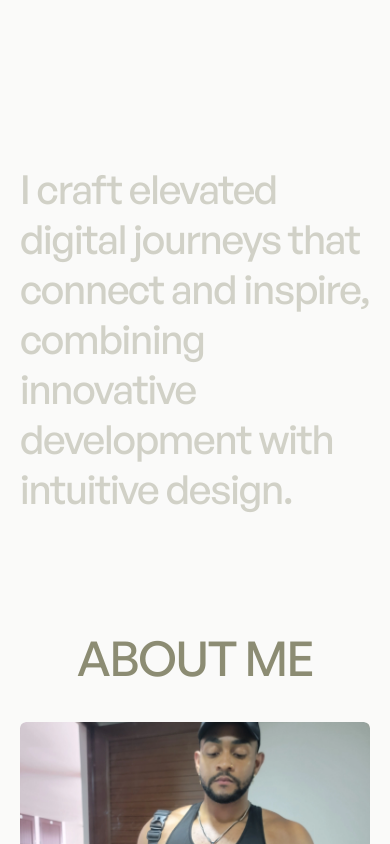
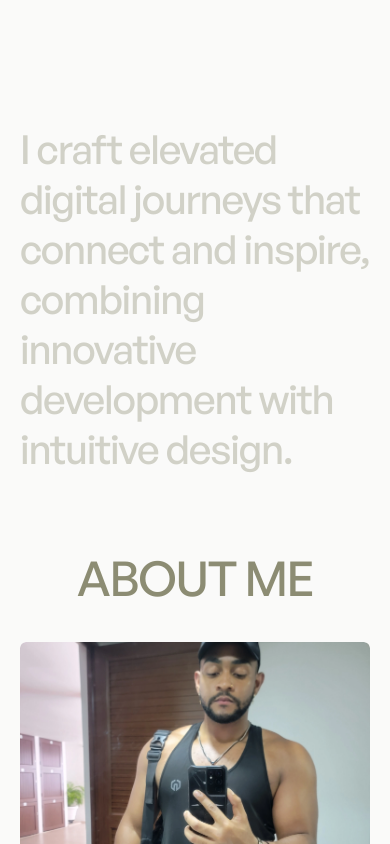
Before and after one commit to Kayeddy/portfolio-v2-web, a React (Vite) app: page /#hero in a window 390 px wide. Shown: the part 800-1644 px from the top of the page. Built offline with nearby package versions, Linux system fonts and the light colour scheme.

Commit message:
update(ui): Miscellaneous UI updates

```diff
--- a/src/App.jsx
+++ b/src/App.jsx
@@ -27,7 +27,7 @@ const App = () => {
       headings.forEach((individualHeading) => {
         ScrollTrigger.create({
           trigger: heading,
-          start: "top 0px", // Was 550px
+          start: "top 550px", // Was 550px
           end: "bottom 550px", // Was 550px
           animation: gsap.to(individualHeading, {
             opacity: 1,
--- a/src/components/homepage/Role.jsx
+++ b/src/components/homepage/Role.jsx
@@ -5,7 +5,7 @@ export default function Role({ forwardedRef, hashRef }) {
     <div id="about" ref={hashRef}>
       <section
         ref={forwardedRef}
-        className="nav-change my-20 flex select-none flex-col items-center justify-center overflow-hidden py-10 md:my-[12%] md:pt-[10%]"
+        className="nav-change my-20 flex select-none flex-col items-center justify-center overflow-hidden md:my-[12%] md:py-10 md:pt-[10%]"
         aria-label=""
       >
         <div className="flex w-full items-center space-x-20">
--- a/src/components/homepage/Services.jsx
+++ b/src/components/homepage/Services.jsx
@@ -22,7 +22,7 @@ export default function Services({ hashRef }) {
     <section
       ref={hashRef}
       id="services"
-      className="mt-36 h-fit min-h-screen py-24"
+      className="mt-12 h-fit min-h-screen py-24 lg:mt-36"
       aria-label="services"
     >
       <Heading title="services" />
```
